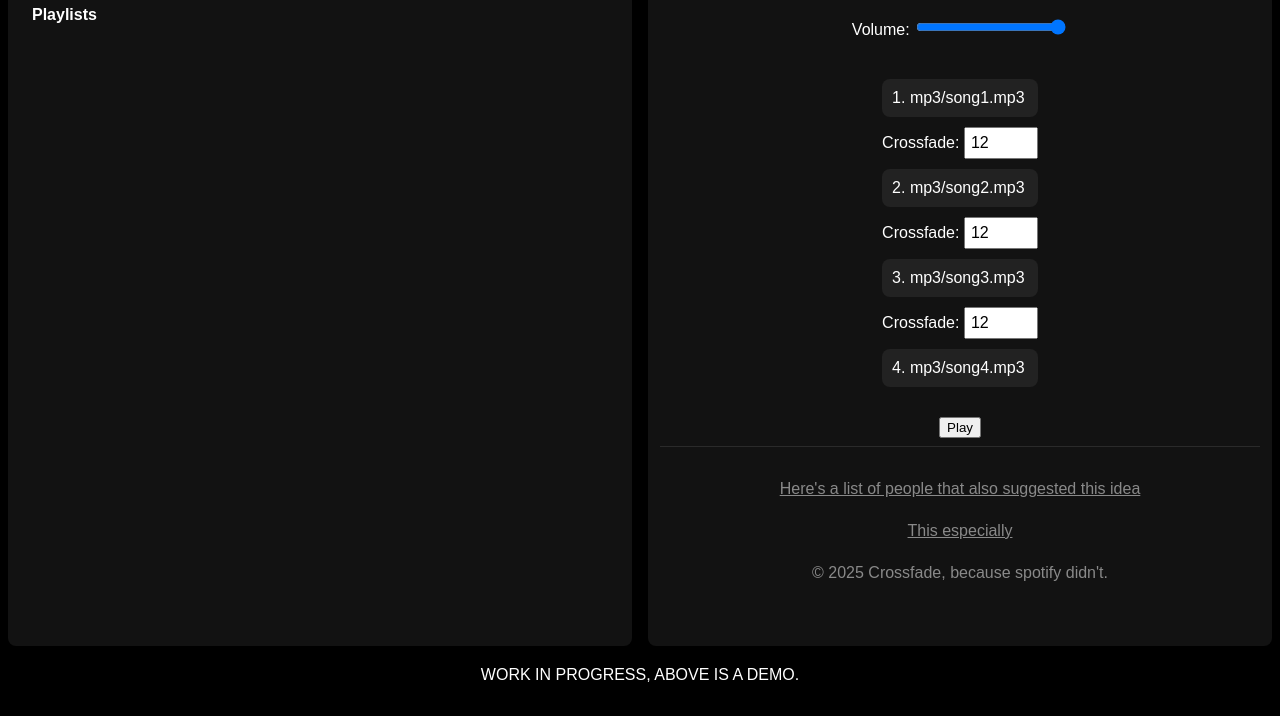
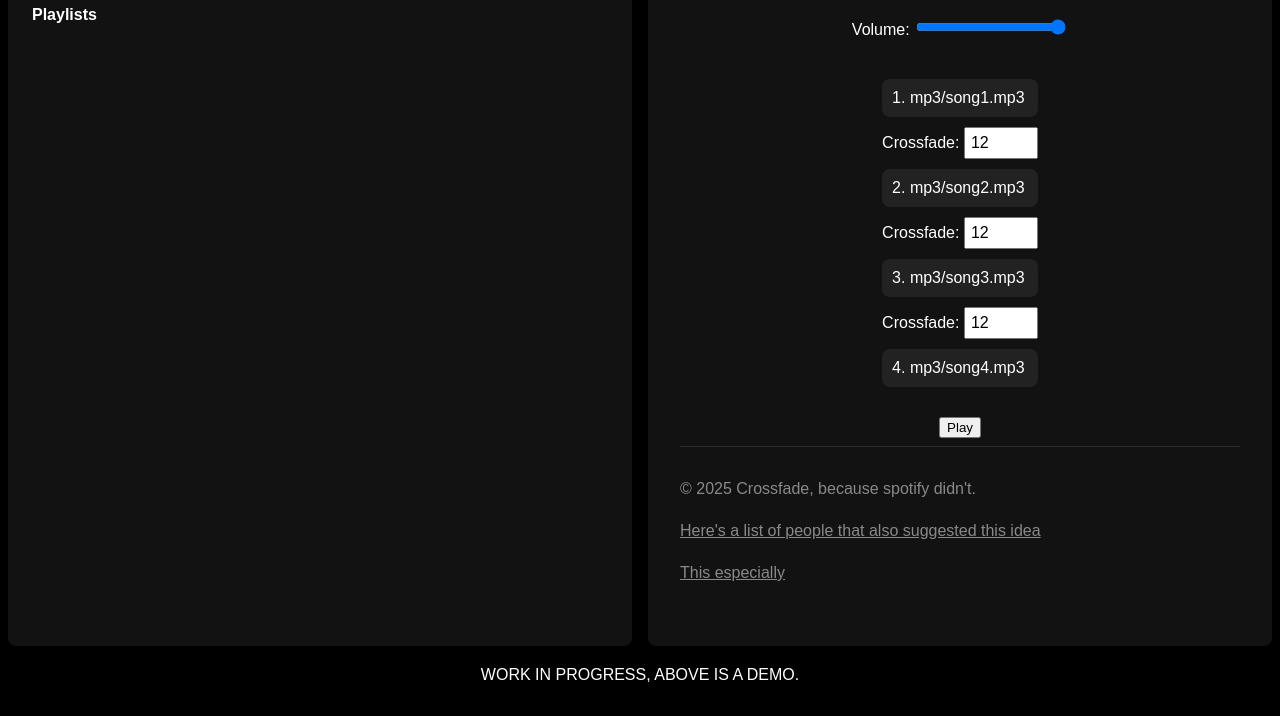
Before and after one commit to kevindkchan/crossfade, a plain HTML site: page index.html in a window 1280 px wide. Shown: the part 84-800 px from the top of the page. Drawn offline with Linux system fonts and the light colour scheme.

Commit message:
Change footer alignment

```diff
--- a/css/styles.css
+++ b/css/styles.css
@@ -182,12 +182,12 @@ hr {
 
   .footer {
     display: flex;
-    align-items: center;
+    align-items: flex-start;
     flex-direction: column;
     margin-top: auto;
     margin-bottom: 64px;
-    margin-left: 12px;
-    margin-right: 12px;
+    margin-left: 32px;
+    margin-right: 32px;
     gap: 24px;
     color: rgba(255, 255, 255, 0.5);
   }
--- a/index.html
+++ b/index.html
@@ -47,15 +47,15 @@
       </div>
       <div class="footer">
         <hr>
+        <div class="copyright">
+          © 2025 Crossfade, because spotify didn't.
+        </div>
         <a href="https://community.spotify.com/t5/Ideas/ct-p/newideas?ideaSearch=crossfade" target="_blank" rel="noopener noreferrer">
           <u>Here's a list of people that also suggested this idea</u>
         </a>
         <a href="https://community.spotify.com/t5/Live-Ideas/In-Playlists-allow-indivual-mixing-of-tracks-rather-than-one/idi-p/6753546" target="_blank" rel="noopener noreferrer">
           <u>This especially</u>
         </a>
-        <div class="copyright">
-          © 2025 Crossfade, because spotify didn't.
-        </div>
       </div>
     </div>
   </div>
```
